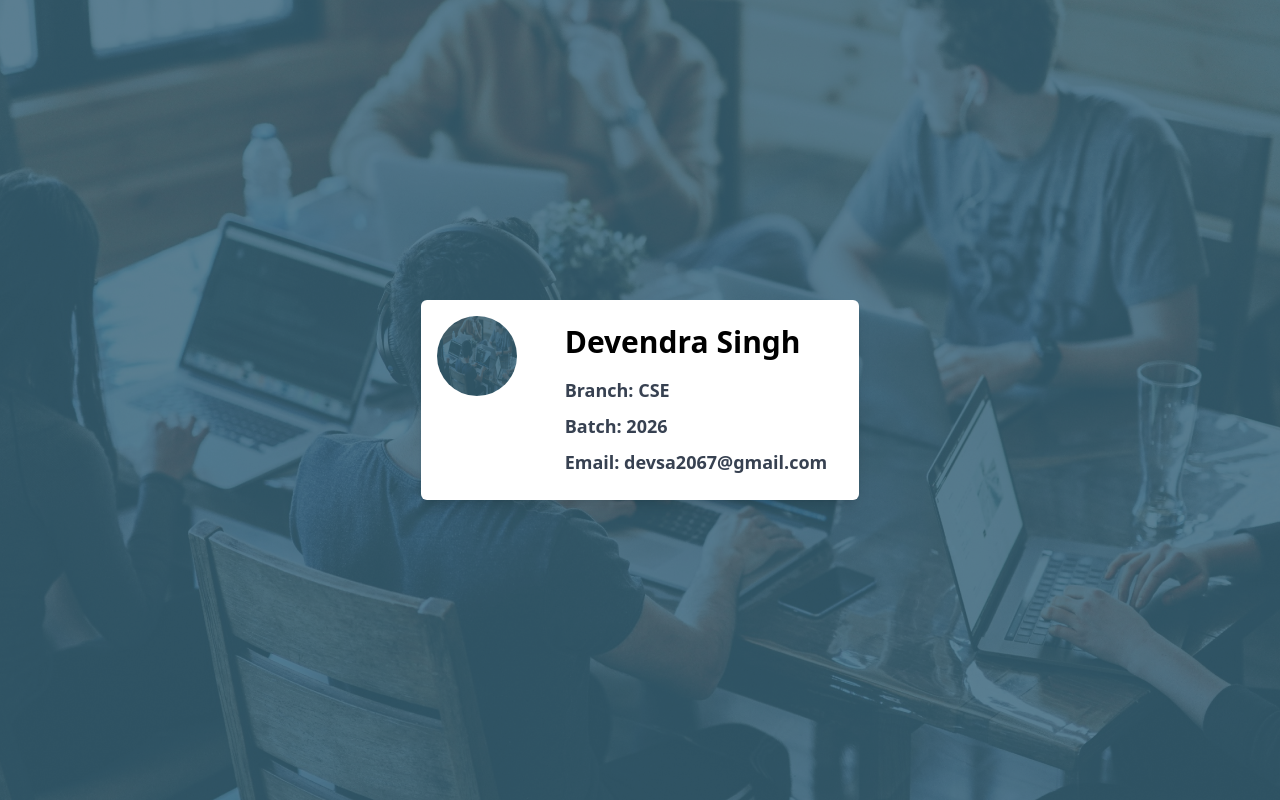
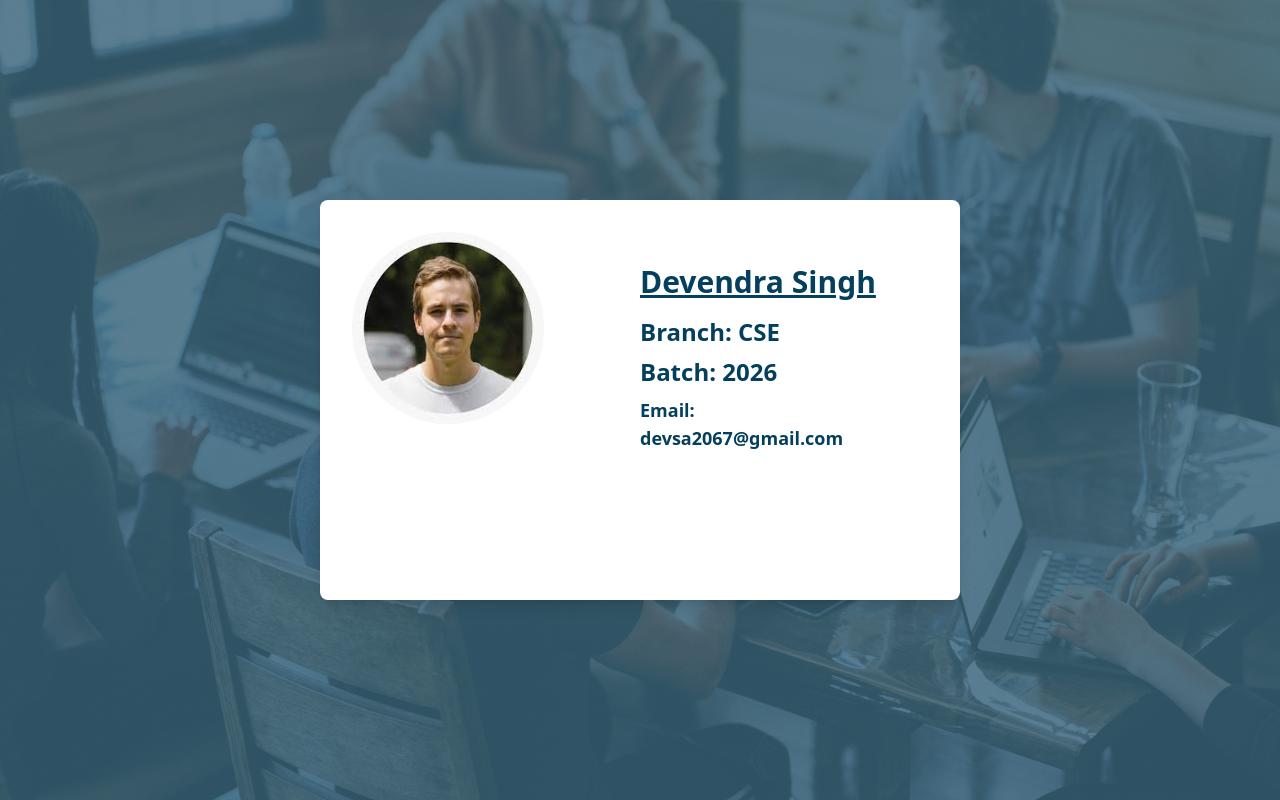
Before and after one commit to maithilee24/ByteHunt_website, a React (Create React App) app: page /profile in a window 1280 px wide. Built offline with nearby package versions, Linux system fonts and the light colour scheme.

Commit message:
fourth commit

```diff
--- a/src/Components/Profile.jsx
+++ b/src/Components/Profile.jsx
@@ -11,26 +11,28 @@ const Profile = () => {
       />
 
       {/* Profile Card */}
-      <div className="flex max-w-md mx-auto bg-white rounded-md overflow-hidden shadow-lg z-10">
+      <div className="flex w-1/2 h-1/2 mx-auto bg-white rounded-lg overflow-hidden shadow-lg z-10  ">
         {/* Circular Profile Image */}
-        <div className="flex-shrink-0 p-4">
+        <div className="flex-shrink-0 p-8">
           <img
-            src="/bg.png" // Replace with your actual image source
+            src="/profile.jpeg" // Replace with your actual image source
             alt="Profile"
-            className="w-20 h-20 rounded-full"
+            className="w-48 h-48  rounded-full"
           />
         </div>
 
         {/* User Information */}
-        <div className="flex-grow px-8 py-6 text-left">
-          <div className="font-bold text-3xl mb-4">Devendra Singh</div>
-          <div className="text-gray-700 text-lg mb-2 font-semibold">
+        <div className="flex-grow  px-16 py-16 text-left">
+          <div className="font-bold text-[#043F5D] text-3xl mb-4  underline ">
+            Devendra Singh
+          </div>
+          <div className=" text-[#043F5D] text-2xl mb-2 font-semibold">
             Branch: CSE
           </div>
-          <div className="text-gray-700 text-lg mb-2 font-semibold">
+          <div className="text-[#043F5D] text-2xl mb-2 font-semibold">
             Batch: 2026
           </div>
-          <div className="text-gray-700 text-lg font-semibold">
+          <div className="text-[#043F5D] text-lg  font-semibold">
             Email: devsa2067@gmail.com
           </div>
         </div>
```
Also changed, not shown: public/profile.jpeg (added).
